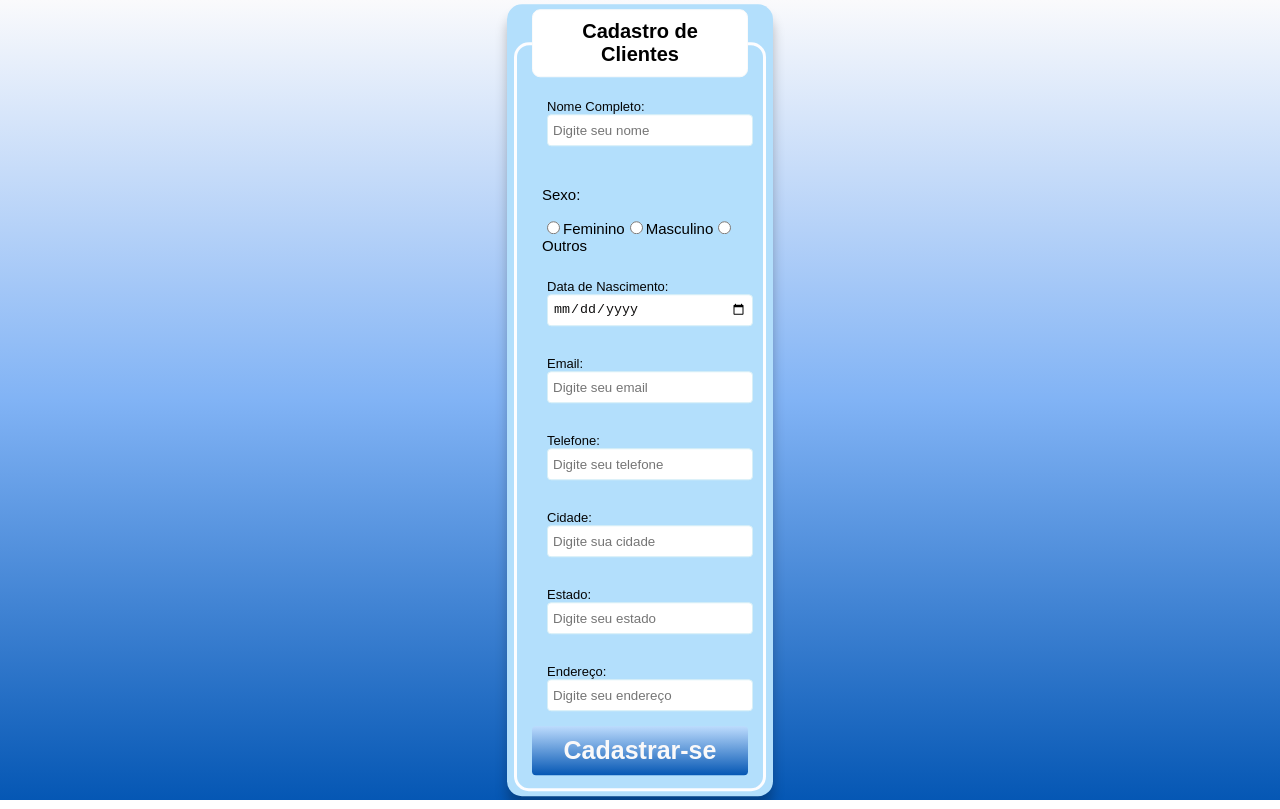
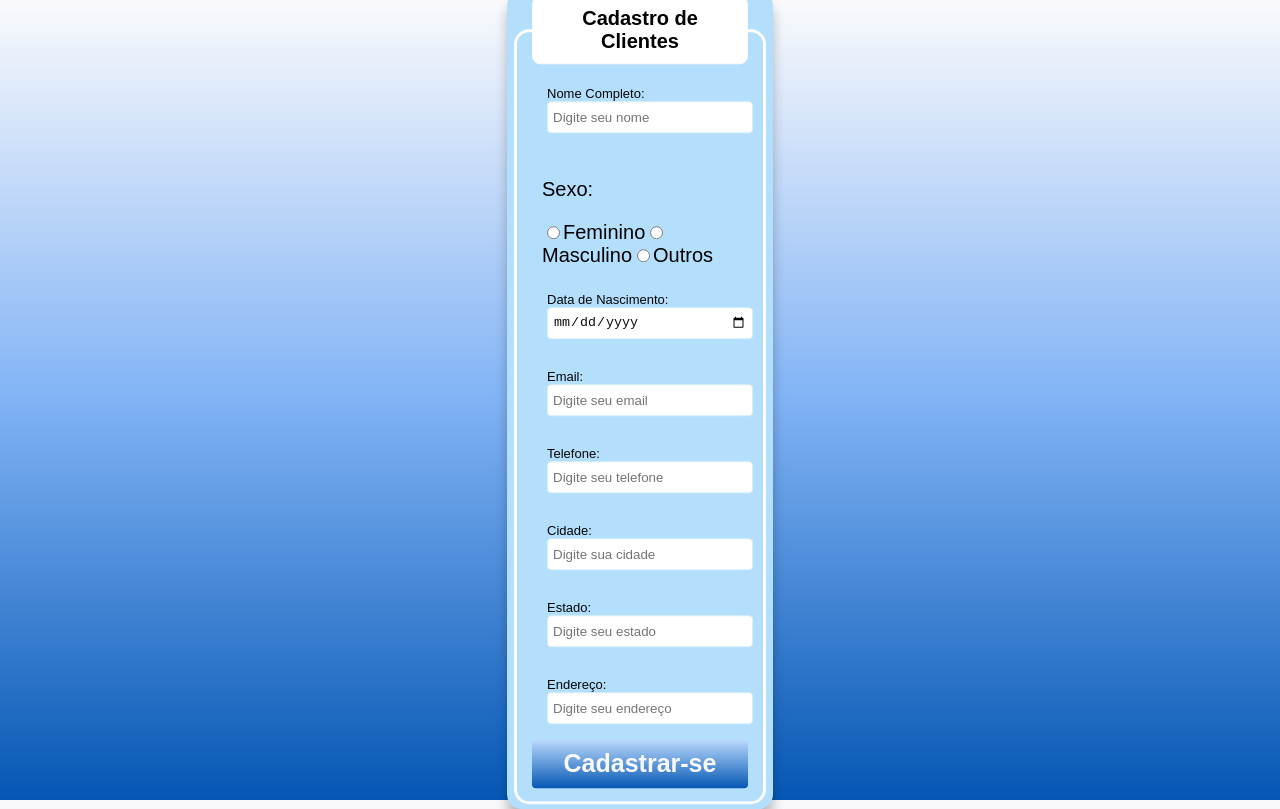
Before and after one commit to LaisBrito26/cadastro-cliente-front-end, a React (Create React App) app: page / in a window 1280 px wide. Built offline with nearby package versions, Linux system fonts and the light colour scheme.

Commit message:
Implementando tela de cadastro

```diff
--- a/src/features/CadastroCliente/CadastroCliente.css
+++ b/src/features/CadastroCliente/CadastroCliente.css
@@ -79,6 +79,6 @@
 .sexo {
   text-align: left;
   position: relative;
-  font-size: 15px;
+  font-size: 13lspx;
   padding: 10px;
 }
```
